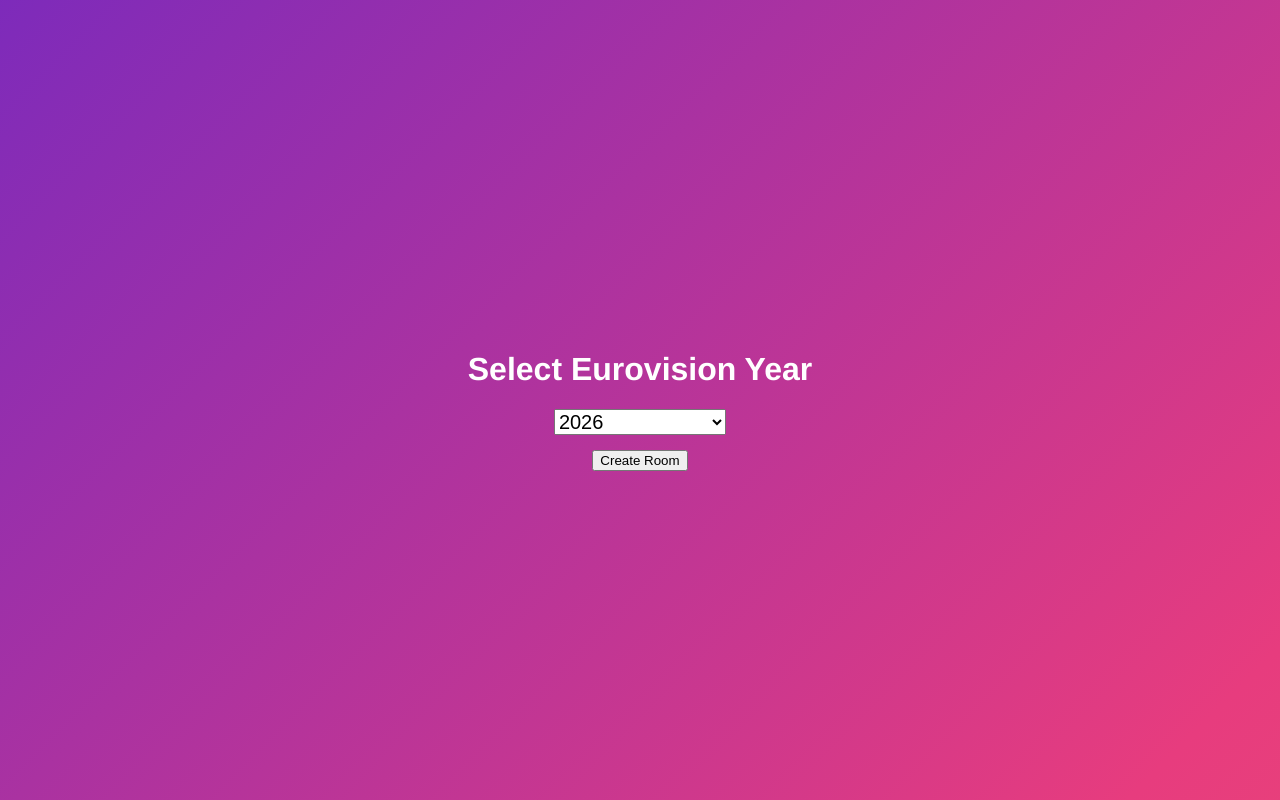
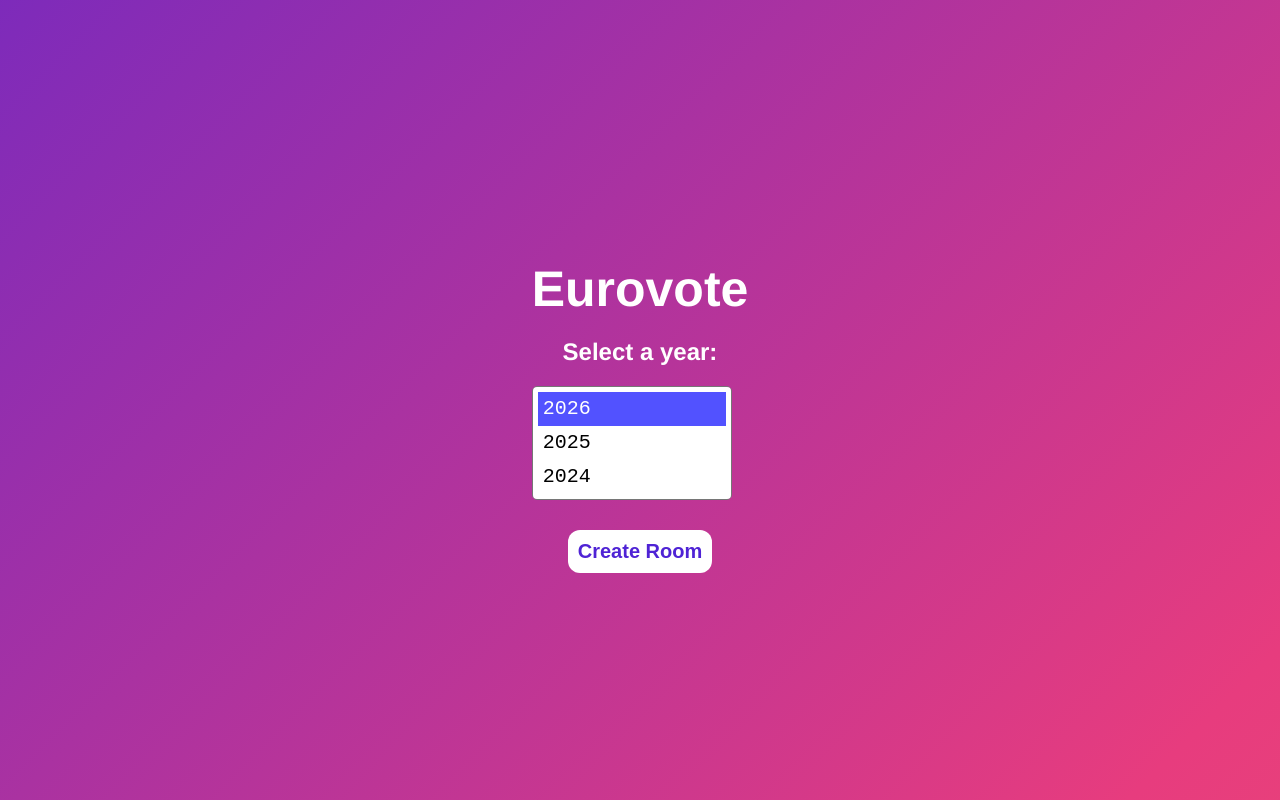
Before and after one commit to MehdiZaidaneS/EuroVote, a React (Vite) app in the folder frontend/: page /create-room in a window 1280 px wide. Built offline with nearby package versions, Linux system fonts and the light colour scheme.

Commit message:
Improving styles for Create Room

```diff
--- a/frontend/src/App.css
+++ b/frontend/src/App.css
@@ -1,9 +1,6 @@
 
 
-.app-container h1{
-    font-size: 50px;
-    margin-bottom: 0px;
-}
+
 
 
 .app-container p{
--- a/frontend/src/App.jsx
+++ b/frontend/src/App.jsx
@@ -4,7 +4,7 @@
 function App() {
   return (
     <div className="app-container">
-      <h1>Eurovote</h1>
+      <h1 className='logo' onClick={() => navigate("/")}>Eurovote</h1>
 
       <p>
         <em>Challenge to see who knows the most about Eurovision</em>
--- a/frontend/src/index.css
+++ b/frontend/src/index.css
@@ -36,9 +36,21 @@
   background-color: white;
   text-decoration: none;
   border-radius: 12px;
+  color: #4f23d5;
+  font-weight: bold ;
 }
 
 .action-button:hover {
   color: black;
   background-color: rgb(255, 223, 182);
+  cursor: pointer;
 }
+
+
+.logo{
+
+    font-size: 50px;
+    margin-bottom: 0px;
+    cursor: pointer;
+
+}
--- a/frontend/src/pages/CreateRoom/CreateRoom.css
+++ b/frontend/src/pages/CreateRoom/CreateRoom.css
@@ -1,20 +1,60 @@
-.eurovision-selection{
+
+
+.eurovision-selection {
     display: flex;
     flex-direction: column;
 }
 
-.eurovision-selection button{
+.eurovision-selection button {
     width: fit-content;
     margin: 0 auto;
     justify-content: center;
     text-align: center;
     margin-top: 15px;
+    border: none;
 }
 
-.eurovision-selection select{
-    width: 50%;
-    margin: 0 auto;
-    justify-content: center;
+
+#eurovisions {
+    appearance: none;
+    -webkit-appearance: none;
+    -moz-appearance: none;
+
+    width: 200px;
+    font-size: 24px;
+    border-radius: 5px;
+    padding: 5px;
+    background-color: white;
+    margin-bottom: 15px;
+    overflow-y: auto;
+}
+
+
+
+#eurovisions option {
+    padding: 5px;
     font-size: 20px;
+    font-family: 'Courier New', Courier, monospace  ;
+}
 
+#eurovisions option:checked {
+    background-color: rgba(0, 0, 255, 0.678);
+    color: white;
 }
+
+#eurovisions::-webkit-scrollbar {
+    width: 5px;
+}
+
+#eurovisions::-webkit-scrollbar-track {
+    background: transparent;
+}
+
+#eurovisions::-webkit-scrollbar-thumb {
+    background: #acacac;
+    border-radius: 10px;
+}
+
+#eurovisions::-webkit-scrollbar-thumb:hover {
+    background: #555;
+}
--- a/frontend/src/pages/CreateRoom/CreateRoom.jsx
+++ b/frontend/src/pages/CreateRoom/CreateRoom.jsx
@@ -7,13 +7,15 @@
 
 function CreateRoom() {
 
-    const [year, setYear] = useState("2026");
-    const {setRoom} = useRoom()
-    const navigate = useNavigate()
+    const [selectedYear, setSelectedYear] = useState("2026");
+    const {setRoom} = useRoom();
+    const navigate = useNavigate();
+
+
 
     const handleCreateRoom = async () => {
         try {
-            const room = await createRoom(year);
+            const room = await createRoom(selectedYear);
             setRoom(room);
 
             navigate("/enter-username")
@@ -26,21 +28,20 @@
 
     return (
         <div className='create-room-container'>
-            <h1>Select Eurovision Year</h1>
+            <h1 className='logo' onClick={()=> navigate("/")}>Eurovote</h1>
+            <h2>Select a year:</h2>
             <div className='eurovision-selection'>
                 <select name="eurovisions" id="eurovisions"
-                    value={year}
-                    onChange={(e) => setYear(e.target.value)}> //size="3"
+                    value={selectedYear}
+                    onChange={(e) => setSelectedYear(e.target.value) } size="3">
 
                     <option value="2026">2026</option>
-                    {/* <option value="2025">2025</option>
+                    <option value="2025">2025</option>
                     <option value="2024">2024</option>
                     <option value="2023">2023</option>
-                    <option value="2022">2022</option>
-                    <option value="2021">2021</option>
-                    <option value="2020">2020</option> */}
+
                 </select>
-                <button onClick={handleCreateRoom}>Create Room</button>
+                <button className='action-button' onClick={handleCreateRoom}>Create Room</button>
             </div>
 
         </div>
```
